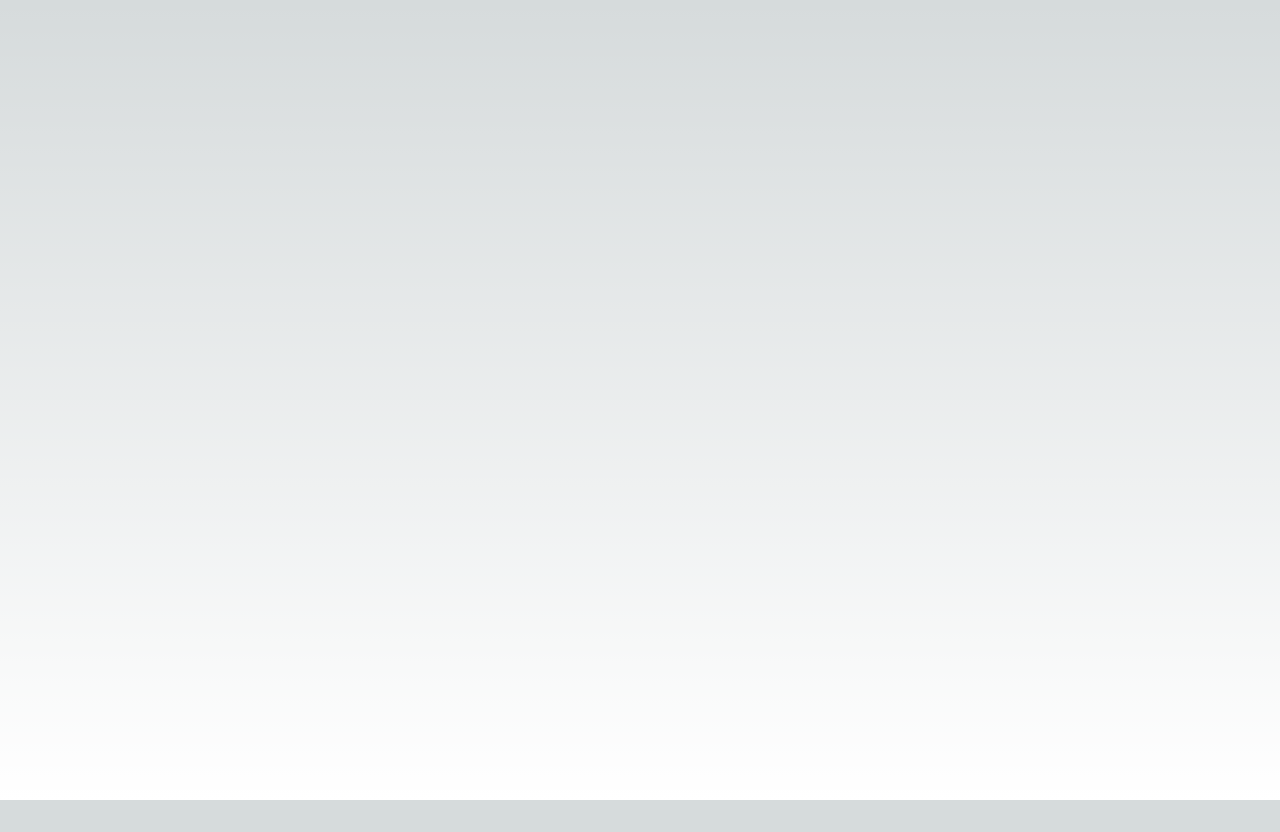
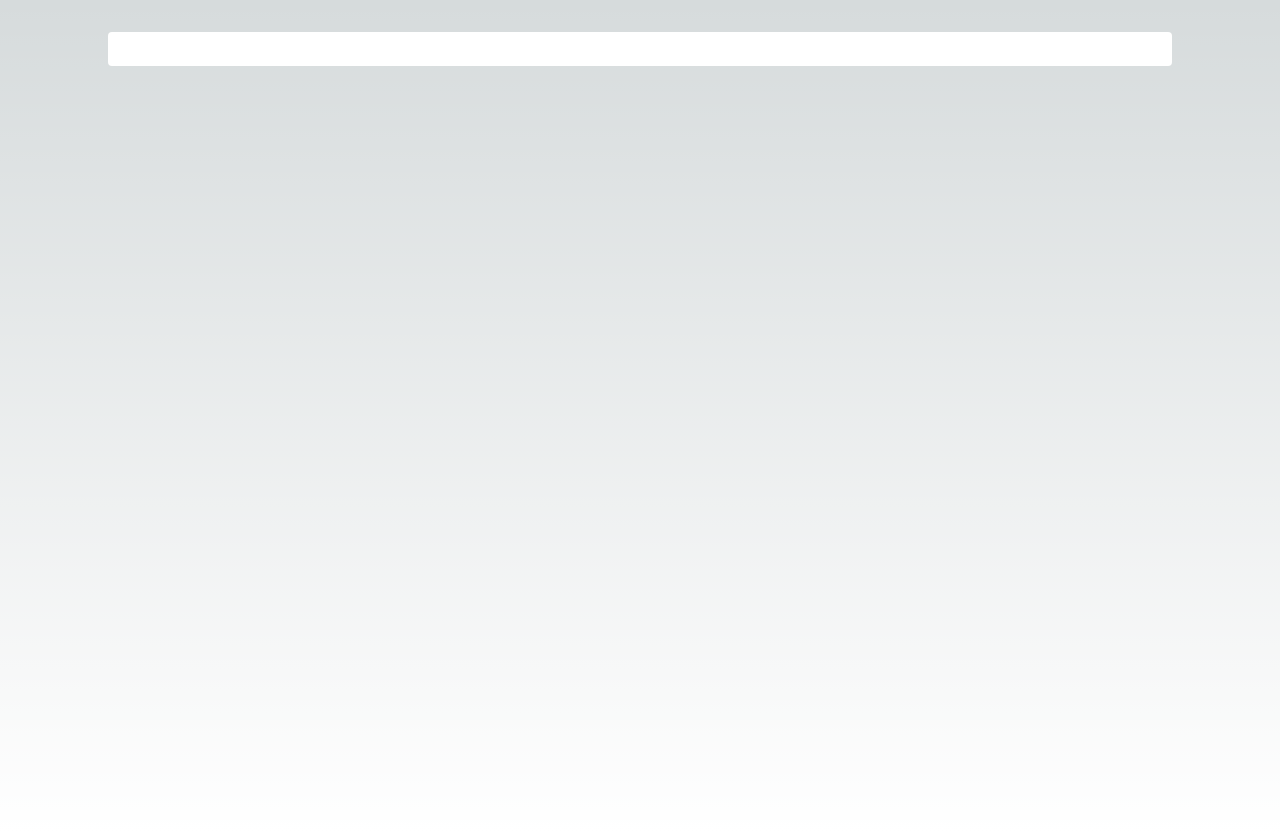
Before and after one commit to dachieng/weather-forecasting, a Next.js app: page /weather in a window 1280 px wide. Before the commit the page ends 800 px from the top, so only its background shows below. Built offline with nearby package versions, Linux system fonts and the light colour scheme.

Commit message:
feat: add search bar

```diff
--- a/app/layout.tsx
+++ b/app/layout.tsx
@@ -14,7 +14,9 @@ export default function RootLayout({
 }) {
   return (
     <html lang='en'>
-      <body className={inter.className}>{children}</body>
+      <body className={`${inter.className}`}>
+        <div className='overflow-x-hidden'>{children}</div>
+      </body>
     </html>
   );
 }
--- a/app/weather/page.tsx
+++ b/app/weather/page.tsx
@@ -1,11 +1,16 @@
 import React from "react";
 
 import type { NextPage } from "next";
+import WeatherModule from "@/modules/weather/elements";
 
 interface Props {}
 
 const WeatherPage: NextPage<Props> = () => {
-  return <div className='min-h-screen'>{process.env.XRAPID_API_HOST}</div>;
+  return (
+    <div className='min-h-screen'>
+      <WeatherModule />
+    </div>
+  );
 };
 
 export default WeatherPage;
--- /dev/null
+++ b/components/elements/Search.tsx
@@ -0,0 +1,27 @@
+import React from "react";
+import { Icon } from "@iconify/react";
+import searchIcon from "@iconify/icons-icons8/search";
+
+interface Props {
+  search: string;
+  onChange: (e: React.ChangeEvent<HTMLInputElement>) => void;
+}
+
+const Search: React.FC<Props> = (props) => {
+  return (
+    <div className='w-full md:max-w-[67.5rem] my-[0.5rem] md:my-[2rem] mx-auto px-[0.5rem] relative'>
+      <input
+        className='w-full py-[0.3rem] rounded px-6 outline-0'
+        {...props}
+        value={props.search}
+        onChange={props.onChange}
+      />
+      <Icon
+        className='text-lg text-gray-500 font-medium absolute bottom-[0.4rem] left-3'
+        icon={searchIcon}
+      />
+    </div>
+  );
+};
+
+export default Search;
--- /dev/null
+++ b/modules/weather/elements/index.tsx
@@ -0,0 +1,25 @@
+"use client";
+
+import React, { useState } from "react";
+
+import Search from "@/components/elements/Search";
+
+interface Props {}
+
+const WeatherModule: React.FC<Props> = () => {
+  const [search, setSearch] = useState<string>("");
+
+  const handleSearchChange = (e: React.ChangeEvent<HTMLInputElement>) => {
+    setSearch(e.target.value);
+  };
+
+  console.log("search: ", search);
+
+  return (
+    <div className='min-h-screen'>
+      <Search search={search} onChange={handleSearchChange} />
+    </div>
+  );
+};
+
+export default WeatherModule;
--- a/package.json
+++ b/package.json
@@ -23,5 +23,9 @@
     "react-select-async-paginate": "^0.7.2",
     "tailwindcss": "3.3.2",
     "typescript": "5.1.3"
+  },
+  "devDependencies": {
+    "@iconify/icons-icons8": "^1.2.3",
+    "@iconify/react": "^4.1.0"
   }
 }
```
Also changed, not shown: 1 other file (tests, documents, lock files or other folders).
